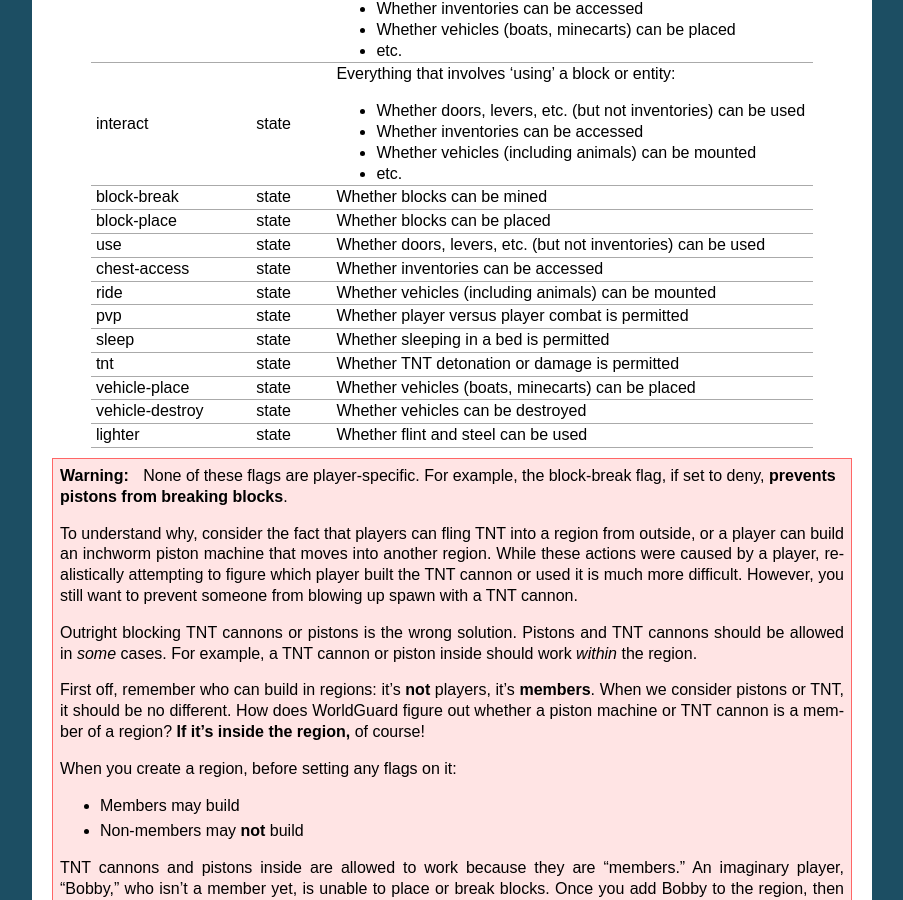
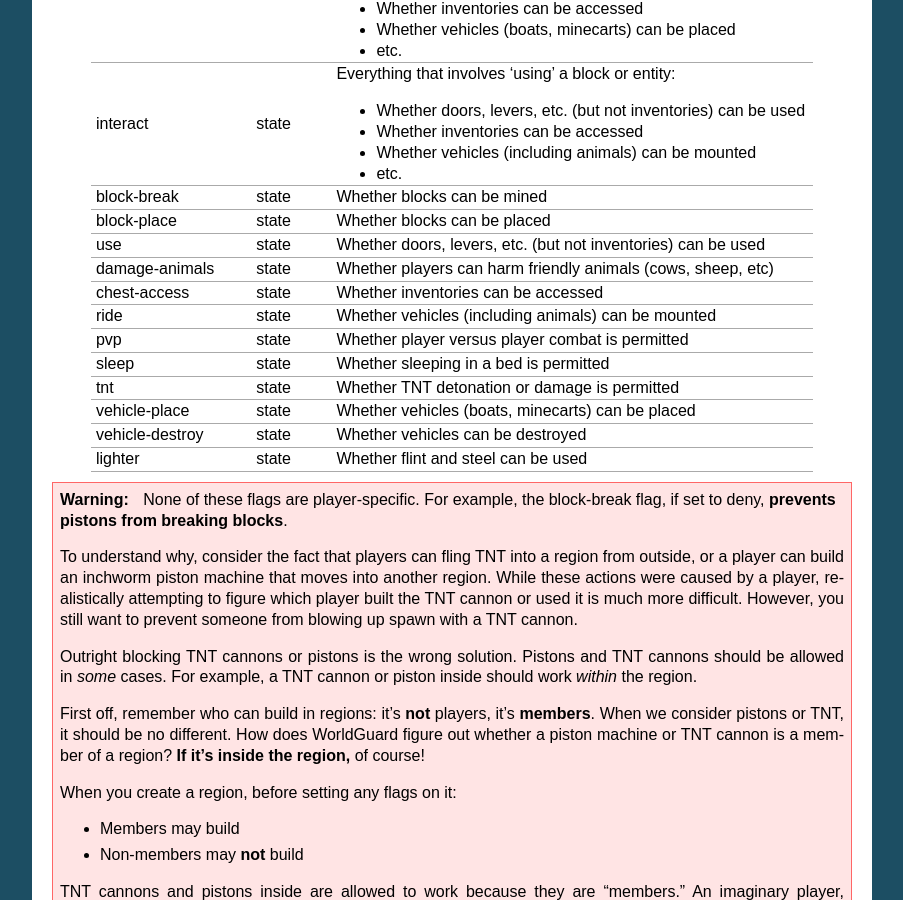
Before and after one commit to aurorasmiles/WorldGuardDocs, a Sphinx documentation site: the page built from source/regions/flags.rst, in a window 1280 px wide and 900 px high, scrolled down 2602 px. Shown: the whole window, without its empty margins (198-1101 px from the left). Built offline with Sphinx 7.4.7, drawn with Linux system fonts in a browser that asks for light colours.

Commit message:
Add damage-animals flag.

```diff
--- a/source/regions/flags.rst
+++ b/source/regions/flags.rst
@@ -133,6 +133,7 @@
     block-break,state,Whether blocks can be mined
     block-place,state,Whether blocks can be placed
     use,state,"Whether doors, levers, etc. (but not inventories) can be used"
+    damage-animals,state,"Whether players can harm friendly animals (cows, sheep, etc)"
     chest-access,state,Whether inventories can be accessed
     ride,state,Whether vehicles (including animals) can be mounted
     pvp,state,Whether player versus player combat is permitted
```
